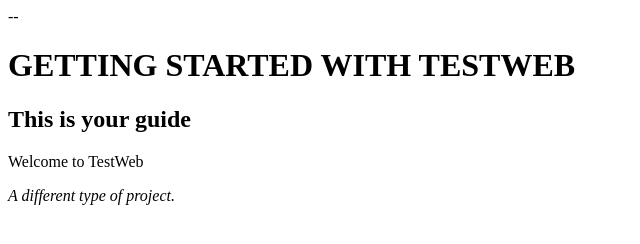
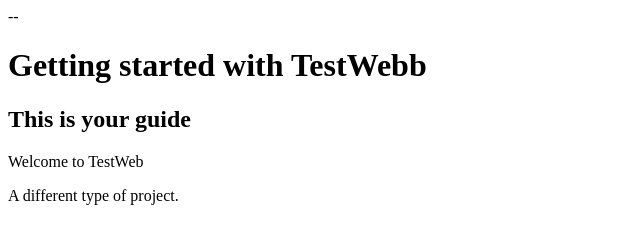
Before and after one commit to ghelunt/my_tst_repo, a plain HTML site: page Index.html in a window 1280 px wide. Shown: the whole page, without its empty margins (0-640 px from the left). Drawn offline with Linux system fonts and the light colour scheme.

Commit message:
Update Index.html - clean up

```diff
--- a/Index.html
+++ b/Index.html
@@ -7,27 +7,19 @@
 initial-scale=1, shrink-to-fit=no">
  <link rel="stylesheet" href="style.css">
  --<meta http-equiv="X-UA-Compatible" content="IE=edge">
-        <title>GETTING STARTED WITH TESTWEB</title>
+        <title>GETTING STARTED WITH TESTWEBB</title>
     </head>
     <body>
 
-        <h1>GETTING STARTED WITH TESTWEB</h1>
+        <h1>Getting started with TestWebb</h1>
         <h2>This is your guide</h2>
-
-        <!--
-            MADE WITH <3 AND JAVASCRIPT
-        -->
-
         <p>
             Welcome to TestWeb
         </p>
-
-        <!--
-            What is TestWeb?
-        -->
         <p>
-            <em>A different type of project.</em>
+            A different type of project.
         </p>
 
     </body>
+
 </html>
```
